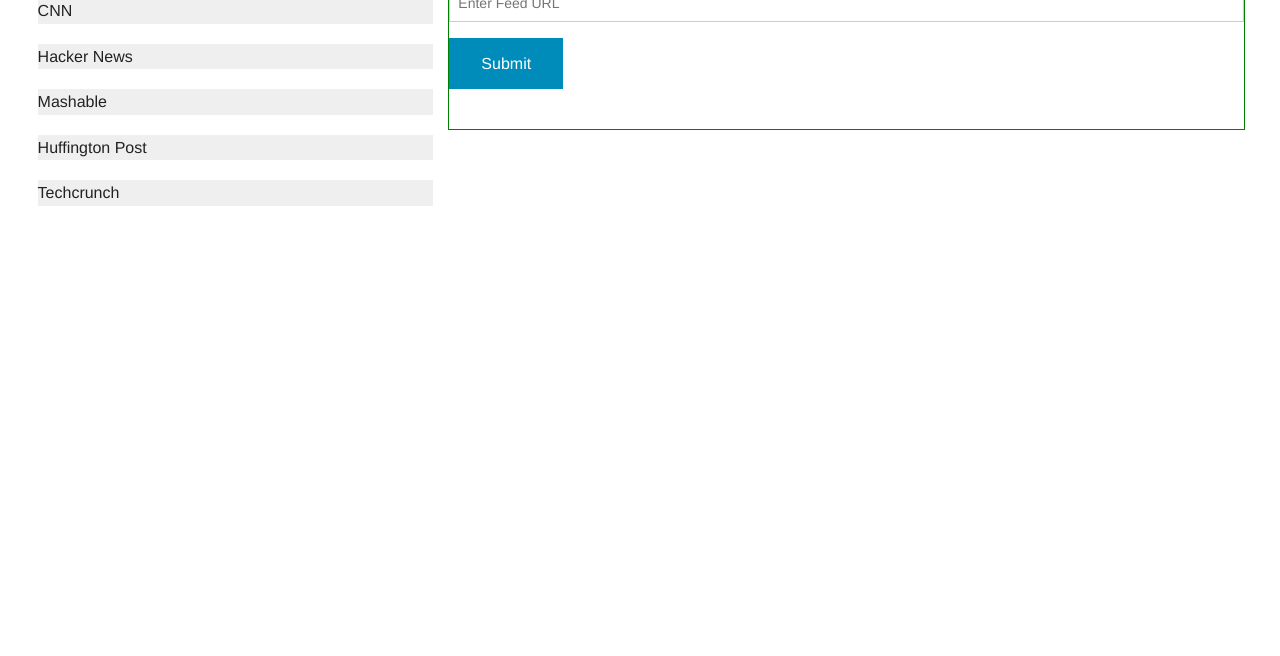
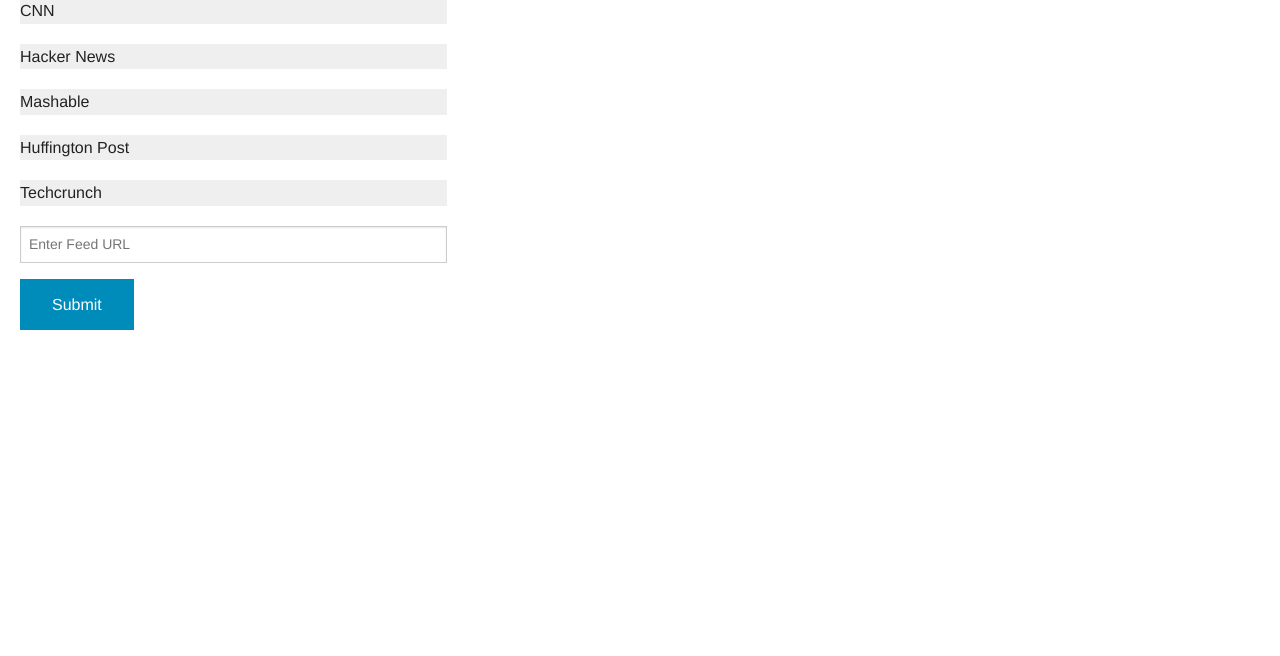
Before and after one commit to scpenland/turbo-octo-archer, a plain HTML site: page app/index.html at #/feeds in a window 1280 px wide. Shown: the part 144-800 px from the top of the page. Drawn offline with nearby package versions, Linux system fonts and the light colour scheme.

Commit message:
no message

```diff
--- a/app/css/app.css
+++ b/app/css/app.css
@@ -16,6 +16,14 @@
 
 input.ng-invalid-minlength.ng-dirty {border: 1px solid blue;}
 
+.side-nav {
+  position: fixed;
+}
+
+.side-nav ul {
+  margin: 0;
+}
+
 .side-nav ul li {
   list-style: none;
   background-color: #efefef;
@@ -24,8 +32,8 @@ input.ng-invalid-minlength.ng-dirty {border: 1px solid blue;}
 
 .feeds ul li {
   list-style: none;
-  background-color: #CCCCCC;
-  border: 1px solid #999999;
+  background-color: #e5f2f6;
+  border: 1px solid #cccccc;
   padding: 10px;
 }
 
--- a/app/js/controllers.js
+++ b/app/js/controllers.js
@@ -61,12 +61,6 @@ angular.module('myApp.controllers', [])
         console.log($scope.importedFeeds);
     });
 
-    // $scope.importedFeeds = [
-    //   {id: 0, name: 'Huff', url: "http://feeds.huffingtonpost.com/huffingtonpost/raw_feed"},
-    //   {id: 1, name: 'Tech', url: "http://feeds.feedburner.com/TechCrunch"},
-    //   {id: 2, name: 'Yahoo', url: "http://news.ycombinator.com/rss"}
-    // ];
-
     $scope.selectFeed = function (id) {
       $scope.feedSrc = $scope.importedFeeds[id].url;
       $scope.titleText = $scope.importedFeeds[id].name;
@@ -79,8 +73,13 @@ angular.module('myApp.controllers', [])
         });
     };
 
-    $scope.submitFeed = function () {
+    $scope.submitFeed = function() {
 
+      /*$http.post('/config/feeds.json', $scope.languages).then(function(data) {
+        $scope.msg = 'Data saved';
+      });*/
+      $scope.msg = $scope.test;
+      console.log($scope.msg);
     };
 
   }])
--- a/app/partials/feeds.html
+++ b/app/partials/feeds.html
@@ -42,33 +42,28 @@
 <div class="small-4 columns side-nav">
   <h2>Sidebar</h2>
 
-  <ul >
+  <ul>
     <li ng-repeat="feedName in importedFeeds">
       <p ng-click="selectFeed(feedName.id);">{{feedName.name}}</p>
     </li>
-<!--     <li >
-      <p ng-click="selectFeed(feeds[0].id);">{{feeds[0].name}}</p>
-    </li> -->
   </ul>
+
+  <div class="row">
+    <input type="text" class="span10" autocomplete="off" placeholder="Enter Feed URL" data-ng-model="test" />
+    <button type="submit" ng-click="submitFeed();">Submit</button>
+  </div>
 
 </div>
 
-<div class="small-8 columns">
+<div class="small-8 columns feeds">
   <h2>Feeds </h2>
-  <h3>{{titleText}}</h3>
-  <div>
-    <form>
-
-      <div class="row">
-        <input type="text" class="span10" autocomplete="off" placeholder="Enter Feed URL" data-ng-model="feedSrc" />
-        <button type="submit" ng-click="submitFeed();">Submit</button>
-      </div>
 
   <div class="row" ng-show="feeds.length > 0">
      <span class="add-on"><i class="icon-search"></i></span>
      <input class="span12" type="text" placeholder="Search" data-ng-model="filterText" />
   </div>
 
+  <h3>{{titleText}}</h3>
   <div class="row-fluid">
       <ul class="unstyled">
           <span class="badge badge-warning" ng-show="feeds.length > 0">{{(feeds | filter:filterText).length}} Items</span>
@@ -80,6 +75,4 @@
       </ul>
   </div>
 
-    </form>
 </div>
-</div>
```
Lines whose indentation alone changed are shown as unchanged.
